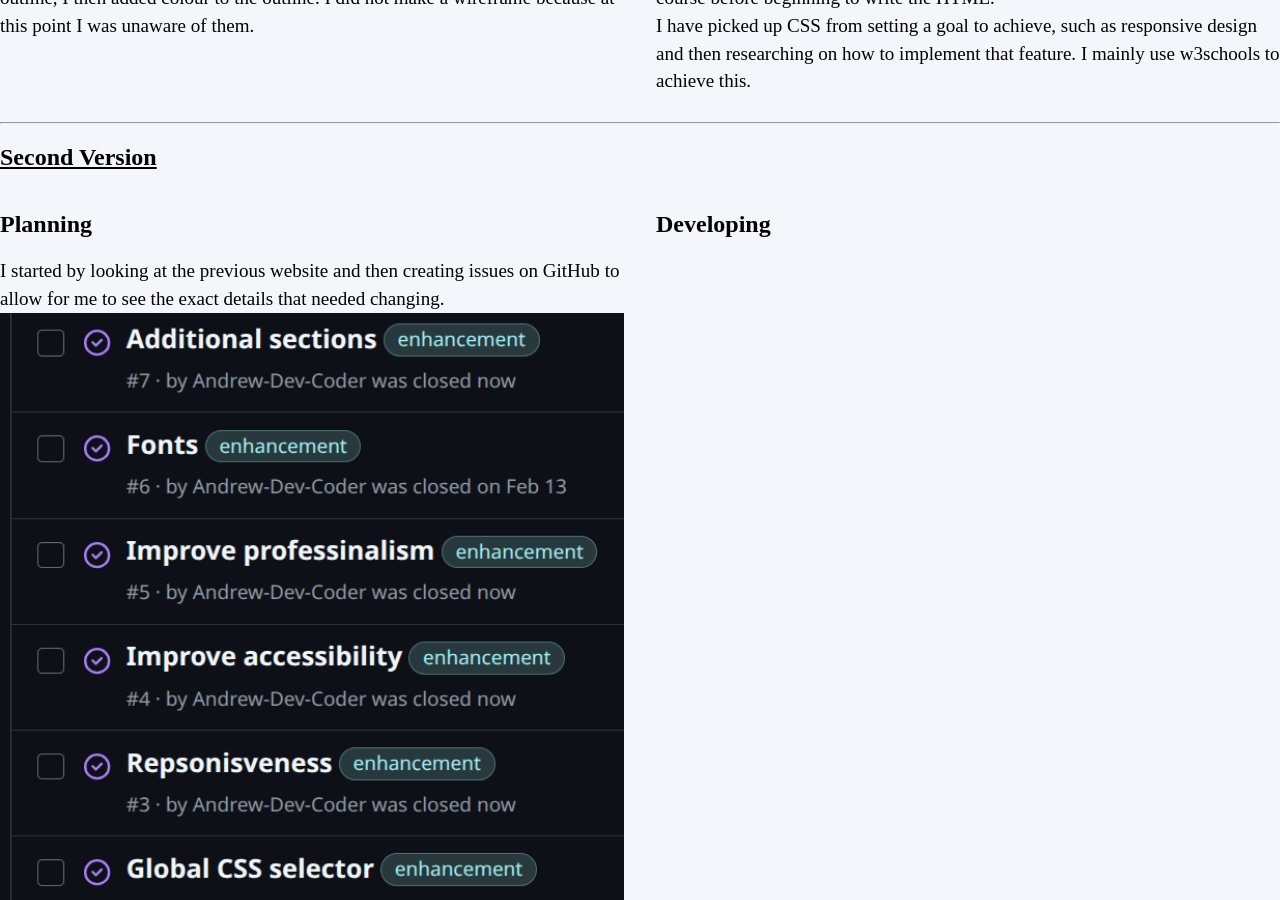
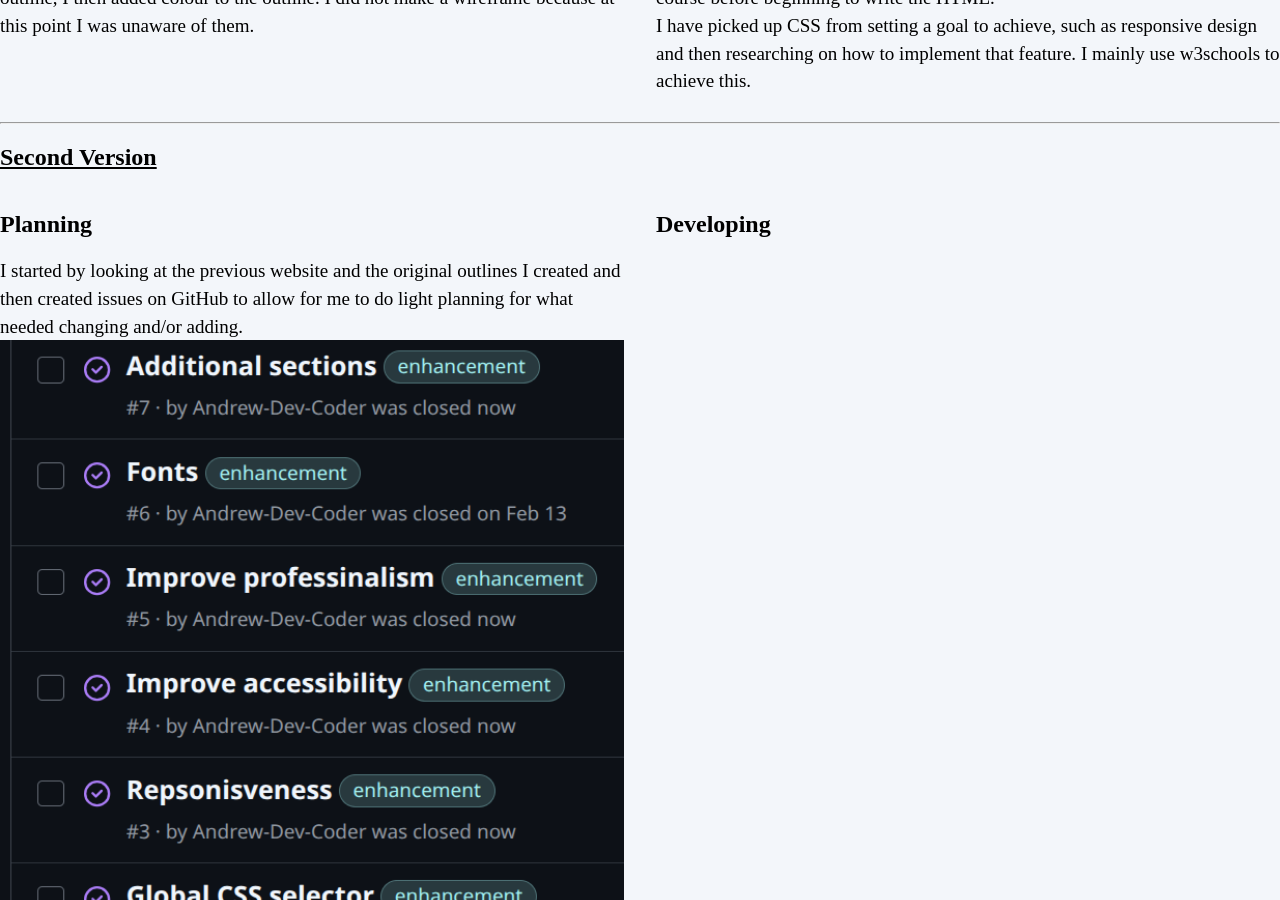
Before and after one commit to Andrew-Dev-Coder/Portfolio, a Jekyll site: the page built from _projects/sillySketchesEct.html, in a window 1280 px wide and 900 px high, scrolled down 929 px. Built offline with Jekyll 4.4.1, drawn with Linux system fonts in a browser that asks for light colours.

Commit message:
Update sillySketchesEct.html

```diff
--- a/_projects/sillySketchesEct.html
+++ b/_projects/sillySketchesEct.html
@@ -55,7 +55,7 @@
     <section>
         <h2>Planning</h2>
         <p>
-            I started by looking at the previous website and then creating issues on GitHub to allow for me to see the exact details that needed changing.
+            I started by looking at the previous website and the original outlines I created and then created issues on GitHub to allow for me to do light planning for what needed changing and/or adding.
             <img loading="lazy" class="image" src="/Images/ProjectImages/SillySketchesEct/Issues/issuesSS.png" alt='GitHub issue list showing six closed enhancement items, including "Additional sections", "Fonts", "Improve accessibility", "Responsiveness", and "Layout Format" with checkmarks indicating completion.'>
         </p>
     </section>
```
